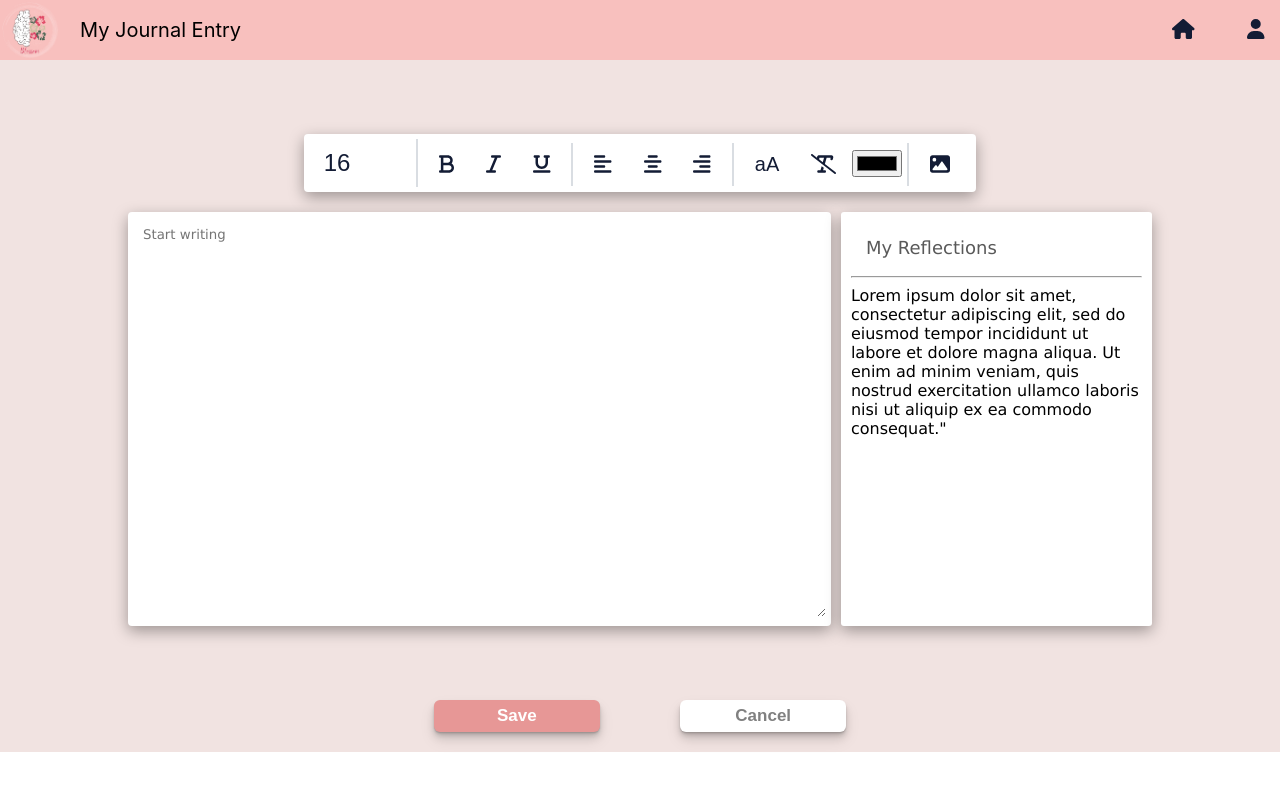
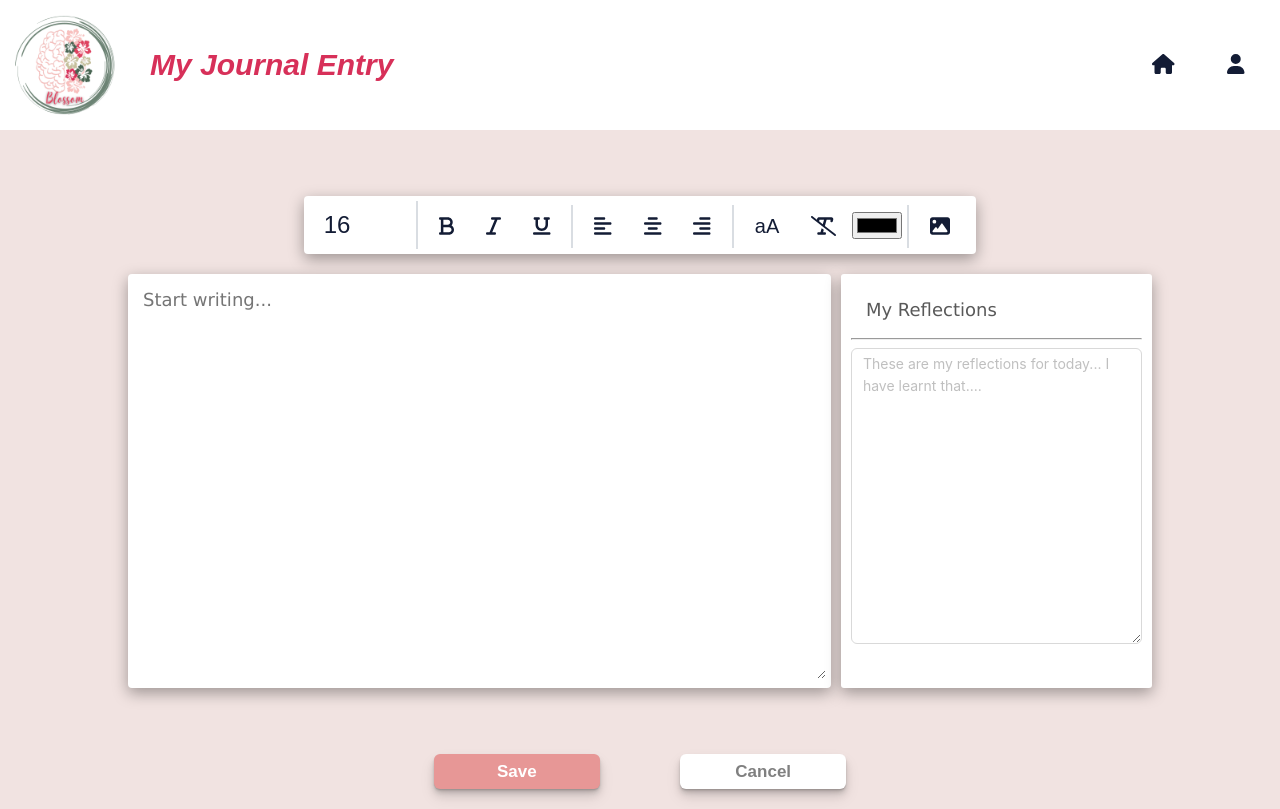
Before and after one commit to Neleac/blossom, a Next.js app: page /journal in a window 1280 px wide. Built offline with nearby package versions, Linux system fonts and the light colour scheme.

Commit message:
Did a few css changes and deleted unused images

```diff
--- a/pages/home.js
+++ b/pages/home.js
@@ -7,6 +7,7 @@ import { MDBCheckbox } from 'mdb-react-ui-kit';
 import { faPlus } from '@fortawesome/free-solid-svg-icons'
 import { faChartLine } from '@fortawesome/free-solid-svg-icons'
 import { faFaceSmileBeam } from '@fortawesome/free-regular-svg-icons'
+import { faRightFromBracket } from '@fortawesome/free-solid-svg-icons'
 import { Input } from 'antd';
 const { TextArea } = Input;
 
@@ -83,7 +84,7 @@ function Home() {
                         <p>"Lorem ipsum dolor sit amet, consectetur adipiscing elit, sed do eiusmod tempor incididunt ut labore et dolore magna aliqua. Ut enim ad minim veniam, quis nostrud exercitation ullamco laboris nisi ut aliquip ex ea commodo consequat." -Author</p>
                     </div>
                     <div style={{width: '14%', display: 'inline-block'}}>
-                        <Image src='/name.png' alt="User image" width={135} height={135} />
+                        <Image src='/name.png' alt="Blossom logo" width={135} height={135} />
                     </div>
                 </div>
                 <div className={home.dailydetails}>
@@ -123,6 +124,9 @@ function Home() {
                         <a href='\mood'>
                             <FontAwesomeIcon className={home.icontray} icon={faFaceSmileBeam}></FontAwesomeIcon>
                         </a>
+                        <a href='\'>
+                            <FontAwesomeIcon className={home.icontray} icon={faRightFromBracket}></FontAwesomeIcon>
+                        </a>
                         {/* <FontAwesomeIcon className={home.icontray} icon={faChartSimple}></FontAwesomeIcon> */}
                     </div>
                 </div>
--- a/pages/journal.js
+++ b/pages/journal.js
@@ -1,6 +1,7 @@
 import styles from '../styles/Journal.module.css'
 import Image from 'next/image'
-
+import { Input } from 'antd';
+const { TextArea } = Input;
 
 import { FontAwesomeIcon } from '@fortawesome/react-fontawesome'
 import {
@@ -21,17 +22,18 @@ function JournalEntry() {
     return (
         <div id={styles.section}>
             <div id={styles.navbar}>
-                <Image id={styles.logo} src="/logo_filled.png" alt="logo" width="60" height="60" />
-
+                <Image id={styles.logo} src="/name.png" alt="logo" width={100} height={100}  />
                 <div id={styles.jetitle}>
                     My Journal Entry
                 </div>
 
 
                 <div id={styles.navbuttons}>
-                    <button className={styles.button} type="button">
-                        <FontAwesomeIcon icon={faHome} />
-                    </button>
+                    <a href='\home' style={{textDecoration: 'none'}}>
+                        <button className={styles.button} type="button" title='click me'>
+                            <FontAwesomeIcon icon={faHome} />
+                        </button>
+                    </a>
 
                     <button className={styles.button} type="button">
                         <FontAwesomeIcon icon={faUser} />
@@ -86,15 +88,16 @@ function JournalEntry() {
                 <br />
                 <div className={styles.textareas}>
                     <div className={styles.col}>
-                        <textarea id={styles.textarea1} placeholder="Start writing "></textarea>
+                        <textarea id={styles.textarea1} placeholder="Start writing..."></textarea>
                     </div>
 
                     <div className={styles.col} id={styles.textarea2}>
-                        <div className={styles.reflectiontitle} id={styles.textarea2}>
+                        <div className={styles.todotitle} id={styles.textarea2}>
                             My Reflections
                         </div>
                         <hr />
-                        <div className={styles.textarea3}> Lorem ipsum dolor sit amet, consectetur adipiscing elit, sed do eiusmod tempor incididunt ut labore et dolore magna aliqua. Ut enim ad minim veniam, quis nostrud exercitation ullamco laboris nisi ut aliquip ex ea commodo consequat."</div>
+                        <TextArea rows={13} placeholder="These are my reflections for today... I have learnt that...." />
+                        {/* <div className={styles.textarea3}> Lorem ipsum dolor sit amet, consectetur adipiscing elit, sed do eiusmod tempor incididunt ut labore et dolore magna aliqua. Ut enim ad minim veniam, quis nostrud exercitation ullamco laboris nisi ut aliquip ex ea commodo consequat."</div> */}
                     </div>
                 </div>
             </div>
--- a/styles/Journal.module.css
+++ b/styles/Journal.module.css
@@ -1,5 +1,3 @@
-
-
 
 #section {
     background: #F1E3E1;
@@ -8,7 +6,7 @@
 
 #body {
     background: #F1E3E1;
-    height: 80vh;
+    height: 78vh;
     width: 100%;
     display: flex;
     justify-content: center;
@@ -16,30 +14,43 @@
     flex-direction: column;
 }
 
+#logo {
+    border-radius: 50px;
+    margin: 15px;
+}
+
 #navbar {
     width: 100%;
-    background: #F8C0BE;
+    background: #FFF;
     display: flex;
     justify-items: center;
     align-items: center;
     gap: 20px;
 }
 
-#jetitle{
-    font-size: 20px;
+#jetitle {
+    font-size: 30px;
+    font-weight: bold;
     justify-self: center;
     align-self: center;
+    color: #D73059;
+    font-style: oblique;
+    font-family: Arial, Helvetica, sans-serif;
 }
 
 #navbuttons {
     margin-left: auto;
-    background: #F8C0BE;
+    margin-right: 20px;
+    background: #FFF;
     display: flex;
     justify-self: right;
     align-items: center;
     gap: 20px;
 }
 
+#navbuttons:hover, #navbuttons:focus {
+    cursor: pointer;
+}
 
 
 .col {
@@ -114,6 +125,7 @@
     outline: none;
     border: none;
     resize: vertical;
+    font-size: 18px;
     font-family: Verdana, Geneva, Tahoma, sans-serif;
 }
 
@@ -145,21 +157,22 @@
     outline: none;
     border: none;
     resize: vertical;
+
 }
 
   .reflectiontitle {
     font-size: large;
-    color: #595959;
-    font-weight: 550;
+    color: #808080;
+    font-weight: normal;
     margin: 5px;
     align-self: center;
+    font-style: oblique;
 }
 
 #buttonbox {
     display: flex;
     flex-direction: row;
     justify-content: center;
-
     padding-bottom: 20px;
     align-items: center;
     gap: 5em;
@@ -182,6 +195,8 @@
     0 8px 16px rgba(0,0,0,0.09);
     width: 13%;
     justify-self: center;
+    height: 35px;
+    /* margin-bottom: 30px; */
 }
 
 .buttonstyle2 {
@@ -201,4 +216,13 @@
     0 8px 16px rgba(0,0,0,0.09);
     width: 13%;
     justify-self: center;
+    height: 35px;
+    /* margin-bottom: 30px; */
 }
+
+.todotitle {
+    font-size: large;
+    color: #595959;
+    font-weight: 500;
+    margin: 5px;
+}
--- a/styles/Signup.module.css
+++ b/styles/Signup.module.css
@@ -2,7 +2,7 @@
   position: relative;
   margin: 5% auto;
   width: 800px;
-  height: 500px;
+  height: 600px;
   background: #FFF;
   border-radius: 2px;
   box-shadow: 0 2px 4px rgba(0, 0, 0, 0.4);
@@ -21,7 +21,7 @@
   box-sizing: border-box;
   padding: 40px;
   width: 400px;
-  height: 500px;
+  height: 600px;
 }
 
 .left input[type="text"],
@@ -85,7 +85,7 @@
   box-sizing: border-box;
   padding: 40px;
   width: 400px;
-  height: 500px;
+  height: 600px;
   background-color: #DCEFD3;
 }
 
--- a/styles/homepage.module.css
+++ b/styles/homepage.module.css
@@ -42,7 +42,7 @@
     background-color: #F1E3E1;
     /* background-color: #DCEFD3;
     background-color: #F8C0BE;
-    background-color: #486452;
+    dark-green: #486452;
     dark pink #D73059 */
     height: 100%;
     width: 100%;
@@ -238,7 +238,7 @@
 
 .checkbox {
     font-size: large;
-    margin-left: 10px;
+    margin-left: 20px;
     margin-right: 10px;
     color: #595959;
     height: 25px;
@@ -266,6 +266,7 @@
     width:5%;
     display: inline-block;
     vertical-align: bottom;
+    margin-left: 1%;
 }
 
 .textareastyle::placeholder { /* Chrome, Firefox, Opera, Safari 10.1+ */
```
Also changed, not shown: styles/Login.module.css (+4 -4 lines), public/blossom.png (deleted), public/logo_not_filled.png (deleted).
